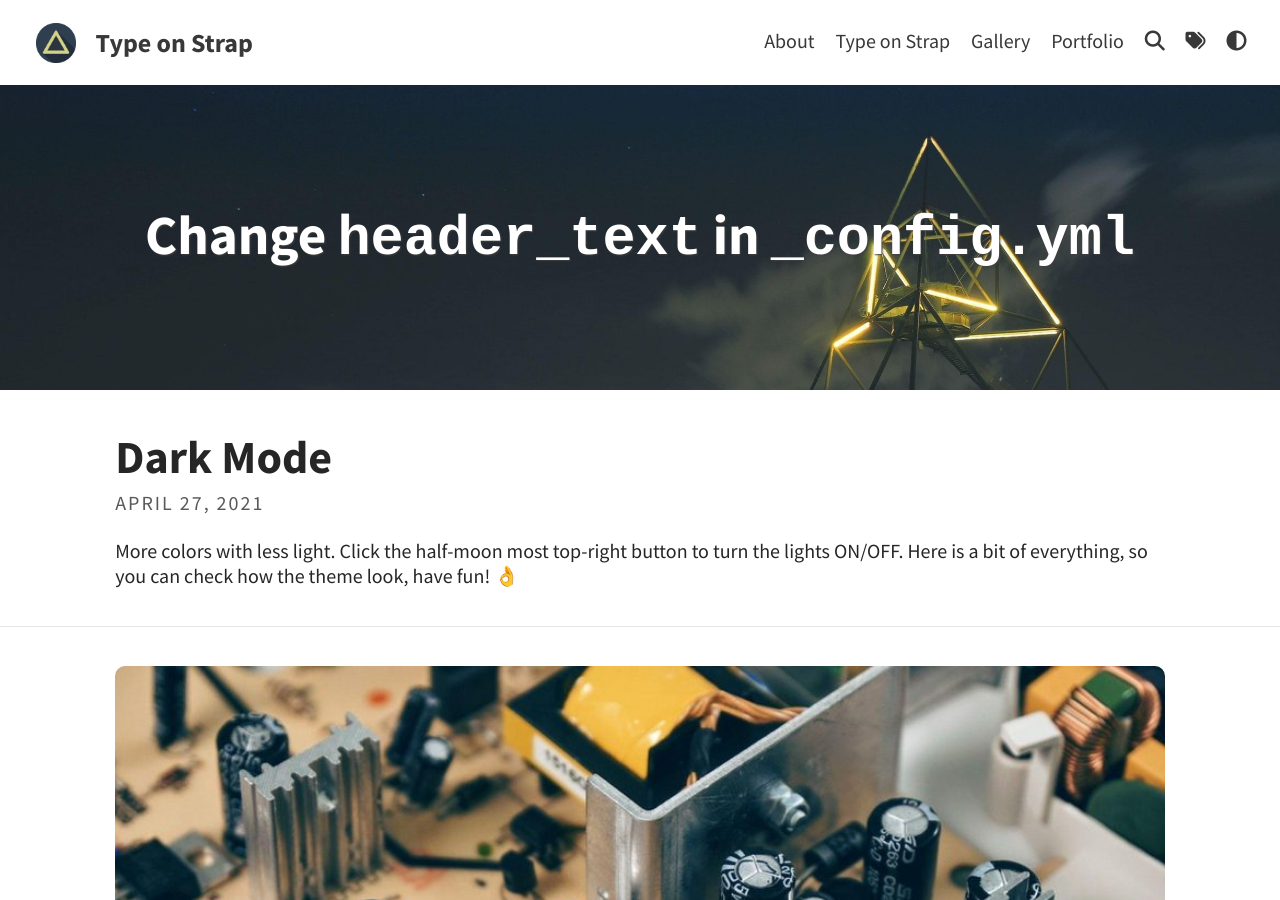
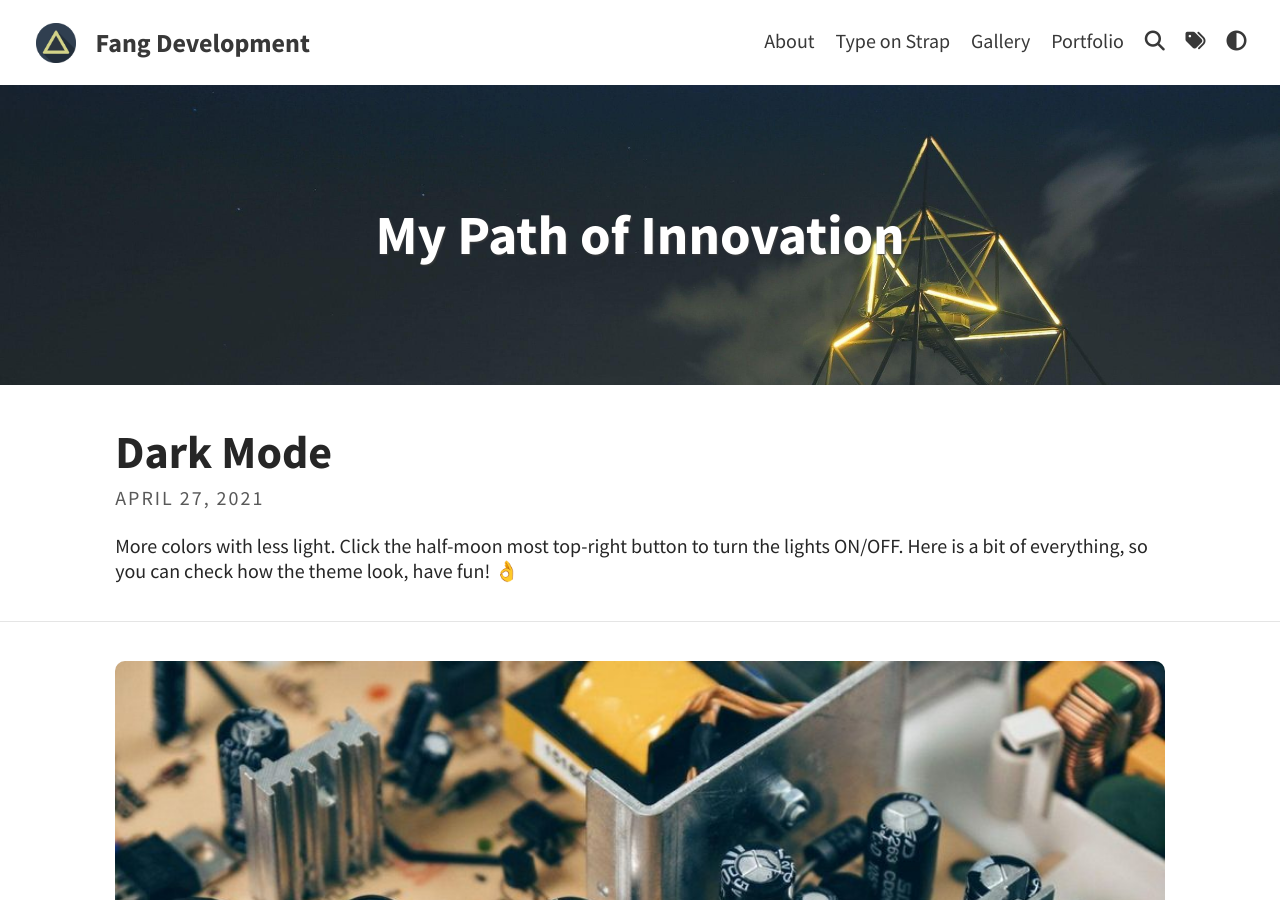
Before and after one commit to Bn-Fang/Showcase, a Jekyll site: the page built from index.html, in a window 1280 px wide and 900 px high. Built offline with Jekyll 4.4.1, drawn with Linux system fonts in a browser that asks for light colours; a script that is not in the unit is left out; the list of posts is cut into pages by our own code.

Commit message:
Update _config.yml

```diff
--- a/_config.yml
+++ b/_config.yml
@@ -3,17 +3,15 @@ baseurl: "/Showcase/"
 url: "https://bn-fang.github.io"
 
 # THEME-SPECIFIC CONFIGURATION
-title: Type on Strap                                    # site's title
-description: "A website with blog posts and pages"      # used by search engines
+title: "Fang Development"                                    # site's title
+description: "Portfolio and Blog of a Curious Programmer"      # used by search engines
 avatar: assets/img/triangle.png                         # Empty for no avatar in navbar
 favicon: assets/favicon.ico                             # Icon displayed in the tab
 
 # Header and footer text
-header_text: Change <code>header_text</code> in <code>_config.yml</code>  # Change Blog header text
+header_text: My Path of Innovation  # Change Blog header text
 header_feature_image: assets/img/header/triangular.jpeg
 header_feature_image_responsive: true
-footer_text: >
-  Powered by <a href="https://jekyllrb.com/">Jekyll</a> with <a href="https://github.com/sylhare/Type-on-Strap">Type on Strap</a>
 
 # Blog
 excerpt: true                                           # Or "truncate" (first 250 characters), "false" to disable
```
